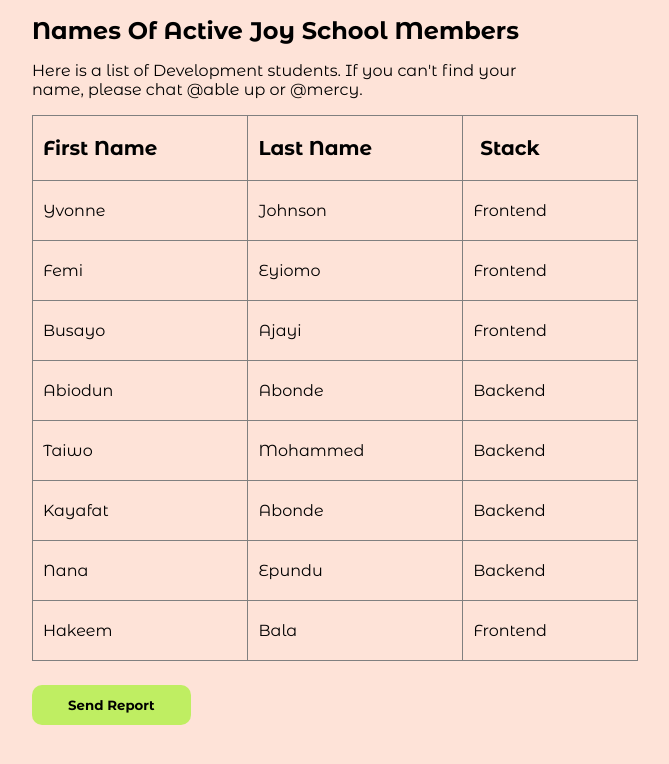
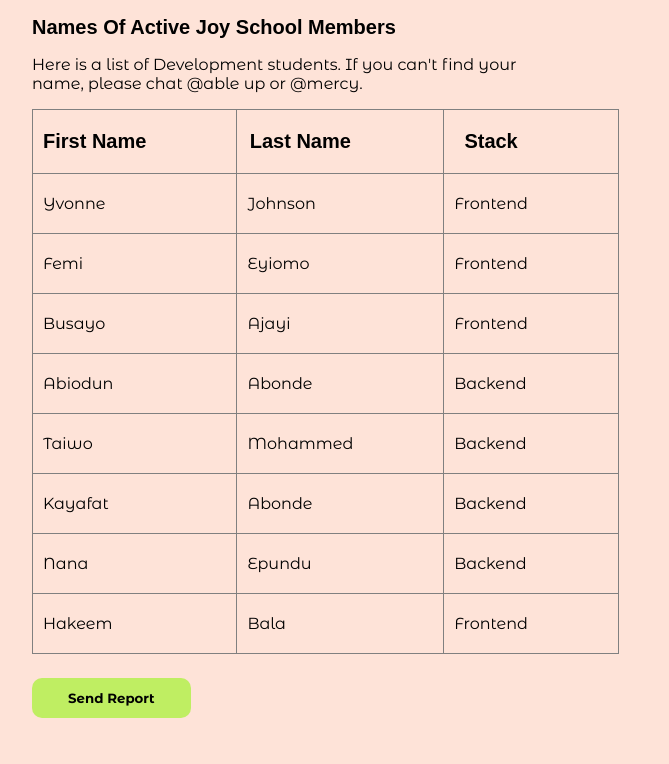
Before and after one commit to newman-theinnovator/joy-school-table, a plain HTML site: page index.html in a window 1280 px wide. Shown: the whole page, without its empty margins (18-687 px from the left). Drawn offline with Linux system fonts and the light colour scheme.

Commit message:
:art: trying to exclude font in heading and table heading

```diff
--- a/index.html
+++ b/index.html
@@ -8,8 +8,8 @@
 </head>
 <body>
     <div id="container">
-        <div id="table_heading" class=" center table_heading">
-            <h1>Names Of Active Joy School Members</h1>
+        <div class="center">
+            <h1 id="table_heading">Names Of Active Joy School Members</h1>
         </div>
         <div class="center table__description">
             <p>Here is a list of Development students. If you can't find your name, please chat @able up or @mercy.</p>
--- a/styles.css
+++ b/styles.css
@@ -5,10 +5,12 @@
   margin: 0;
   box-sizing: border-box;
   background-color: #fee3d8;
+  font-family: 'Montserrat Alternates', sans-serif;
 }
 
-*:not(#table_heading) {
-  font-family: 'Montserrat Alternates', sans-serif;
+#table_heading {
+  font-size: 20px;
+  font-family: sans-serif;
 }
 
 table,
@@ -31,7 +33,8 @@ td {
 }
 
 .table_heading {
-    font-size: 12px;
+
+    font-family: sans-serif;
 }
 .center {
   margin: 16px 50px;
```
